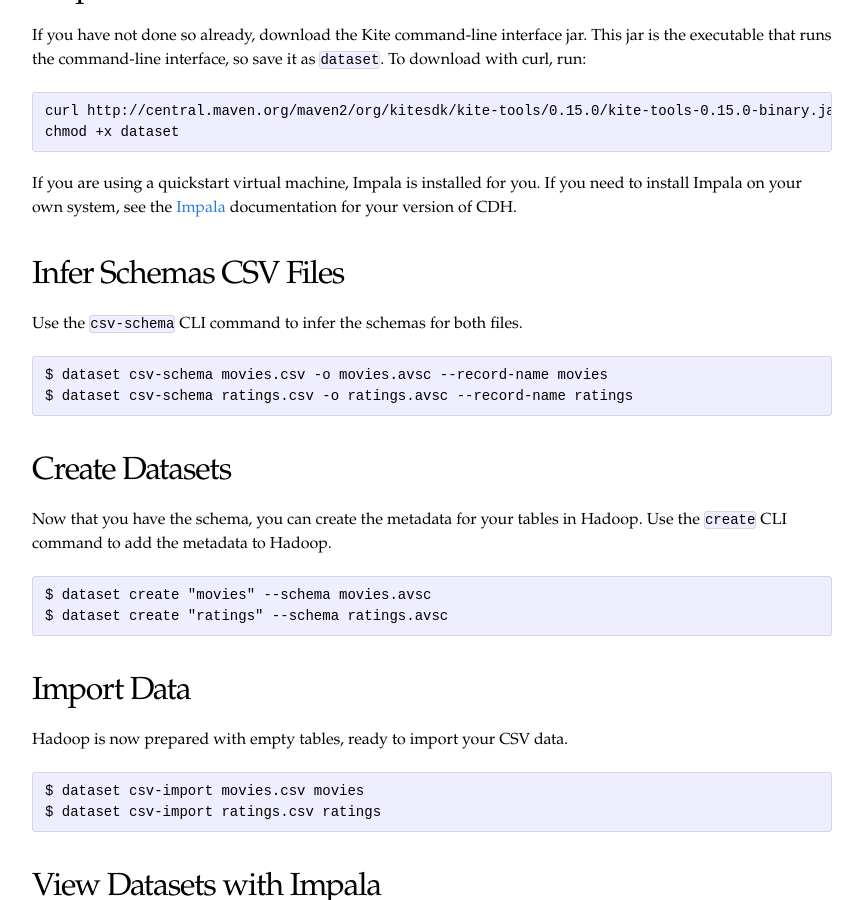
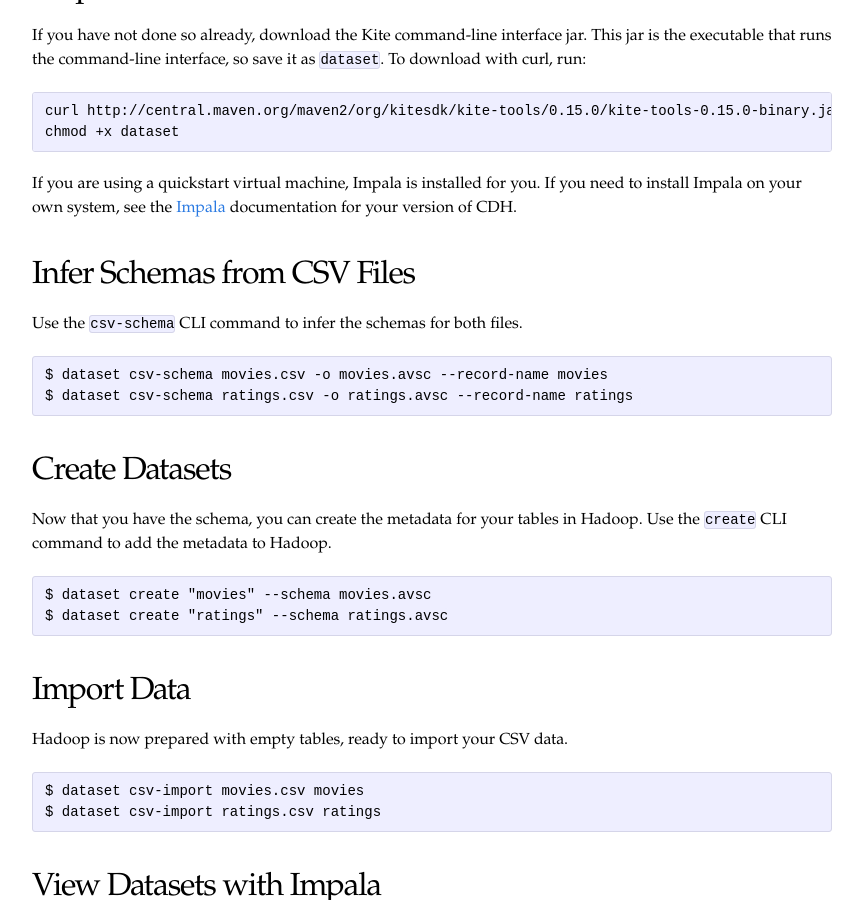
Before and after one commit to kite-sdk/kite-docs, a Jekyll site: the page built from Viewing-with-Impala.md, in a window 1280 px wide and 900 px high, scrolled down 454 px. Shown: the whole window, without its empty margins (208-1071 px from the left). Built offline with Jekyll 4.4.1, drawn with Linux system fonts in a browser that asks for light colours.

Commit message:
Revert "Revert "Update Viewing-with-Impala.md""
This reverts commit a9658ae745c6d4999a99b9d0e7ea1c5867d7c6c7.

```diff
--- a/Viewing-with-Impala.md
+++ b/Viewing-with-Impala.md
@@ -17,7 +17,7 @@ chmod +x dataset
 
 If you are using a quickstart virtual machine, Impala is installed for you. If you need to install Impala on your own system, see the [Impala](http://www.cloudera.com/content/support/en/documentation.html) documentation for your version of CDH.
 
-## Infer Schemas CSV Files
+## Infer Schemas from CSV Files
 
 
 Use the `csv-schema` CLI command to infer the schemas for both files.
```
